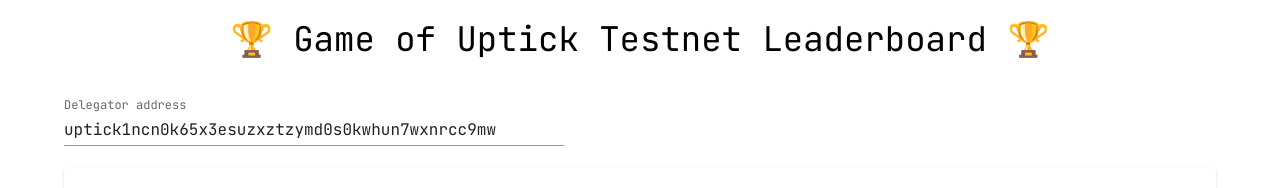
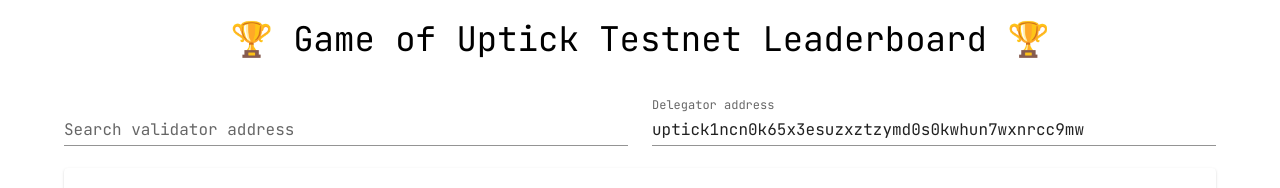
Before and after one commit to spac3unit/uptick-leaderboard, a React (Create React App) app: page / in a window 1280 px wide. Shown: the top 188 px of the page. Built offline with nearby package versions, Linux system fonts and the light colour scheme; no server answers.

Commit message:
add filter by validator address

```diff
--- a/src/Table.tsx
+++ b/src/Table.tsx
@@ -1,6 +1,5 @@
 import React, { useState, useEffect } from 'react';
 import { Decimal } from '@cosmjs/math';
-
 import Box from '@mui/material/Box';
 import Table from '@mui/material/Table';
 import TableBody from '@mui/material/TableBody';
@@ -12,45 +11,50 @@
 import Container from '@mui/material/Container';
 import Typography from '@mui/material/Typography';
 import TextField from '@mui/material/TextField';
+import '@fontsource/jetbrains-mono';
 
-import '@fontsource/jetbrains-mono';
-import { table } from 'console';
-
-function createData(valoperAddr: string, tokensAmount: any) {
-  return { valoperAddr, tokensAmount };
+function createData(rank: any, valoperAddr: string, tokensAmount: any) {
+  return { rank, valoperAddr, tokensAmount };
 }
 
-function uniqArray(arrArg: any) {
-  return arrArg.filter((elem: any, pos: any, arr: any) => {
-    return arr.indexOf(elem) == pos;
-  });
-}
 // let baseurl = 'http://62.141.38.231:1317';
 
 export function LeaderboardTable() {
   const [data, setData] = useState([]);
   const [tableRows, setTableRows] = useState<any>([]);
   const [delegatorAddress, setDelegatorAddress] = useState('uptick1ncn0k65x3esuzxztzymd0s0kwhun7wxnrcc9mw');
-  let baseurl = 'https://uptick-leaderboard.duckdns.org';
-  // let baseurl = 'https://peer1.testnet.uptick.network:1318';
+  const [validatorAddress, setValidatorAddress] = useState('');
+
+  // let baseurl = 'https://uptick-leaderboard.duckdns.org';
+  let baseurl = 'https://peer1.testnet.uptick.network:1318';
 
   const handleDelegatorAddressChange = (event: React.ChangeEvent<HTMLInputElement>) => {
     setTableRows([]);
     setDelegatorAddress(event.target.value);
   };
 
+  const handleValidatorAddressChange = (event: React.ChangeEvent<HTMLInputElement>) => {
+    setValidatorAddress(event.target.value);
+    // let newState = tableRows.filter((item: any) => item.valoperAddr == validatorAddress);
+    // setTableRows(newState);
+  };
+
   useEffect(() => {
-    fetch(`${baseurl}/cosmos/staking/v1beta1/delegations/${delegatorAddress}`)
+    fetch(`${baseurl}/cosmos/staking/v1beta1/delegations/${delegatorAddress}?pagination.limit=250`)
       .then((response) => response.json())
       .then((delegationsData) => {
         setData(delegationsData.delegation_responses);
 
-        delegationsData.delegation_responses.map((item: any) => {
-          setTableRows((current: any) => [
-            ...current,
-            createData(item.delegation.validator_address, item.delegation.shares),
-          ]);
-        });
+        delegationsData.delegation_responses
+          .sort((a: any, b: any) => {
+            return b.delegation.shares - a.delegation.shares;
+          })
+          .map((item: any, idx: any) => {
+            setTableRows((current: any) => [
+              ...current,
+              createData(idx + 1, item.delegation.validator_address, item.delegation.shares),
+            ]);
+          });
 
         console.log(delegationsData.delegation_responses);
       });
@@ -62,17 +66,23 @@
         🏆 Game of Uptick Testnet Leaderboard 🏆
       </Typography>
 
-      {/* <Typography variant="body1" gutterBottom>
-        Delegator address: uptick1ncn0k65x3esuzxztzymd0s0kwhun7wxnrcc9mw
-      </Typography> */}
-
       <Box
         component="div"
         sx={{
-          maxWidth: '500px',
+          display: 'flex',
+          gap: '24px',
           mb: '22px',
         }}
       >
+        <TextField
+          value={validatorAddress}
+          onChange={handleValidatorAddressChange}
+          label="Search validator address"
+          fullWidth
+          variant="standard"
+          spellCheck={false}
+        />
+
         <TextField
           value={delegatorAddress}
           onChange={handleDelegatorAddressChange}
@@ -95,12 +105,10 @@
             </TableHead>
             <TableBody>
               {tableRows
-                .sort((a: any, b: any) => {
-                  return b.tokensAmount - a.tokensAmount;
-                })
+                .filter((item: any) => item.valoperAddr.includes(validatorAddress))
                 .map((row: any, idx: any) => (
                   <TableRow key={row.valoperAddr} sx={{ '&:last-child td, &:last-child th': { border: 0 } }}>
-                    <TableCell>#{idx + 1} </TableCell>
+                    <TableCell>#{row.rank} </TableCell>
                     <TableCell component="th" scope="row">
                       {row.valoperAddr}
                     </TableCell>
```
